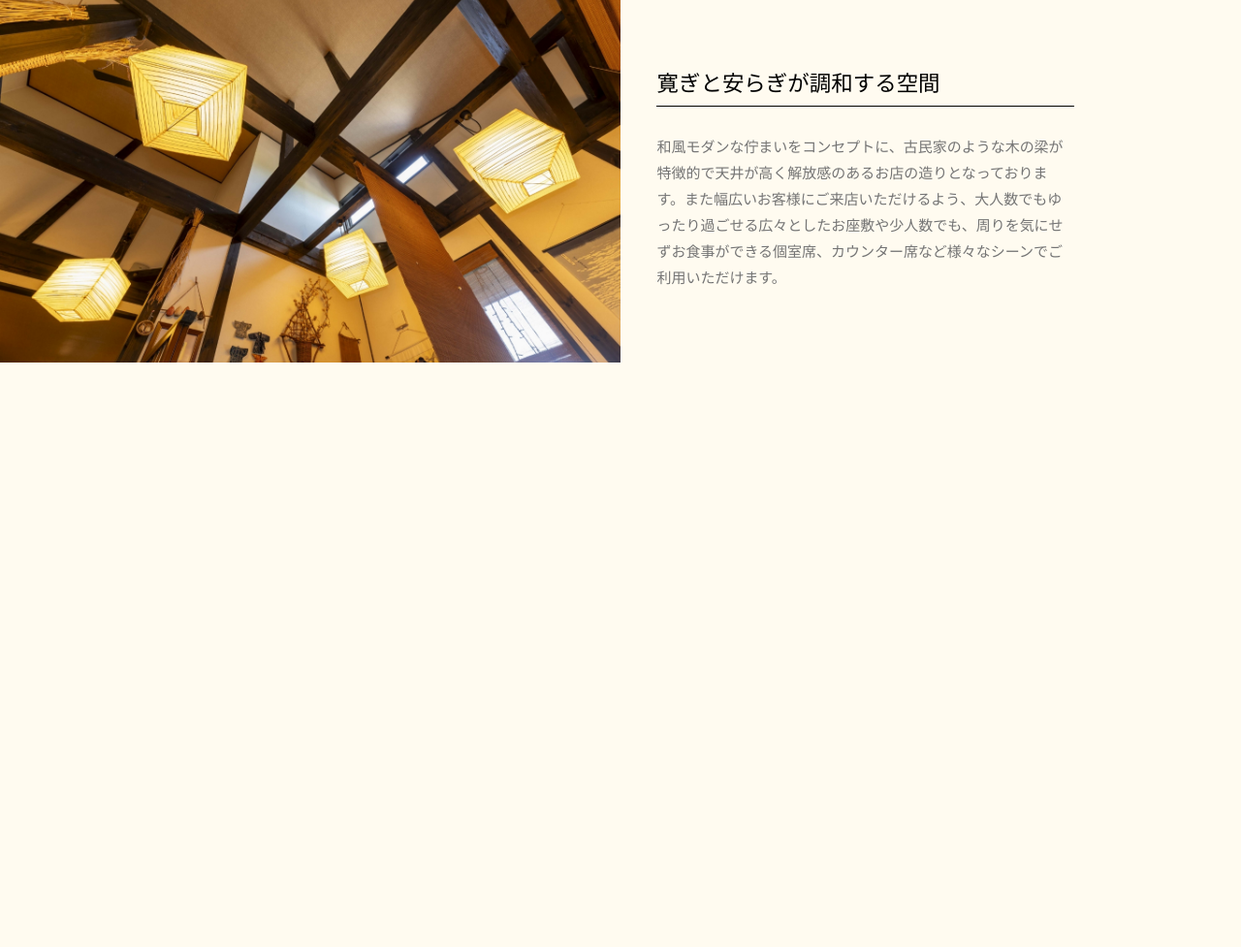
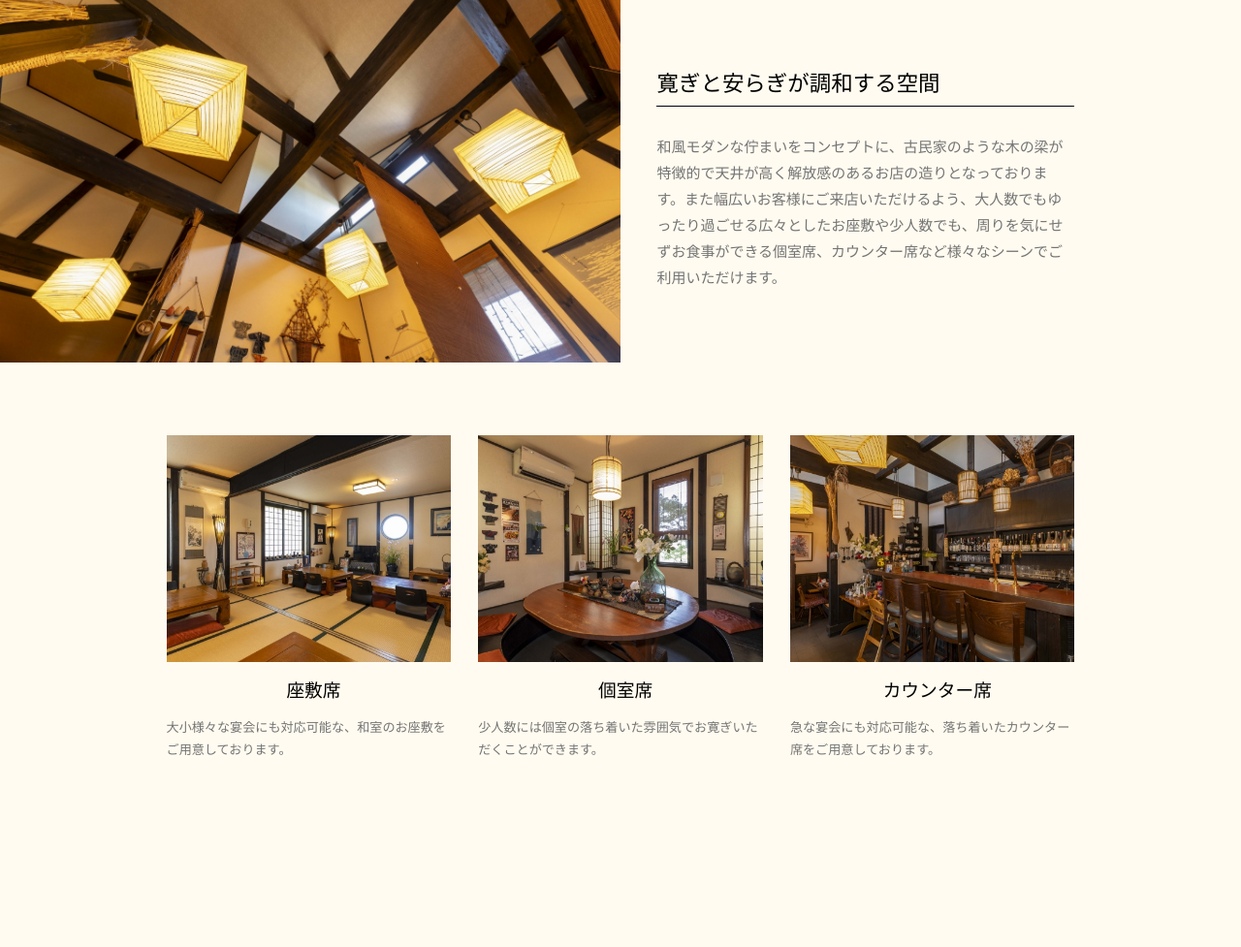
Before and after one commit to kato-t-web/fuji202510, a PHP site: page / in a window 1280 px wide. Shown: the part 2117-3094 px from the top of the page at 97% size. Before the commit the page ends 2491 px from the top, so only its background shows below. Run offline with PHP 8.4, Linux system fonts and the light colour scheme.

Commit message:
Implement scroll fade-in animations and enhance concept section layout
- Added fade-in animation functionality for elements in the news and concept sections to improve user engagement.
- Introduced a new grid layout for the concept section, featuring cards for different seating options.
- Updated CSS styles to support the new layout and animations, ensuring a cohesive visual experience.

```diff
--- a/index.html
+++ b/index.html
@@ -53,22 +53,22 @@
 
     <section class="l-news" id="news">
         <div class="l-news__inner">
-            <h2 class="c-section-title">新着情報</h2>
+            <h2 class="c-section-title js-fadein">新着情報</h2>
             <div class="c-news">
-                <a href="#" class="c-news__item">
+                <a href="#" class="c-news__item js-fadein">
                     <time class="c-news__date">2025.10.10</time>
                     <h3 class="c-news__title">新メニューを追加しました</h3>
                 </a>
-                <a href="#" class="c-news__item">
+                <a href="#" class="c-news__item js-fadein">
                     <time class="c-news__date">2025.10.05</time>
                     <h3 class="c-news__title">営業時間変更のお知らせ</h3>
                 </a>
-                <a href="#" class="c-news__item">
+                <a href="#" class="c-news__item js-fadein">
                     <time class="c-news__date">2025.10.01</time>
                     <h3 class="c-news__title">10月の定休日について</h3>
                 </a>
             </div>
-            <a href="#" class="c-button">
+            <a href="#" class="c-button js-fadein">
                 <span class="c-button__text">バックナンバー</span>
                 <span class="c-button__arrow">→</span>
             </a>
@@ -77,9 +77,9 @@
 
     <section class="l-concept" id="concept">
         <div class="l-concept__inner">
-            <h2 class="c-section-title">こだわり</h2>
+            <h2 class="c-section-title js-fadein">こだわり</h2>
             <div class="c-concept">
-                <div class="c-concept__row">
+                <div class="c-concept__row js-fadein">
                     <div class="c-concept__text">
                         <h3 class="c-concept__heading">おもてなしの心</h3>
                         <p class="c-concept__description">昭和53年の創業以来、ここ東北町にお店を構え、地域の皆様だけでなく、遠方から足を運んでくださる方々にも、心から満足いただけるよう、お腹いっぱい食べて笑顔でお帰りいただきたいという思いで、地場の食材をはじめ、季節ごとの旬の味覚を使った料理を提供しております。</p>
@@ -88,13 +88,37 @@
                         <img src="assets/images/img_concept01.jpg" alt="おもてなしの心">
                     </div>
                 </div>
-                <div class="c-concept__row c-concept__row--reverse">
+                <div class="c-concept__row c-concept__row--reverse js-fadein">
                     <div class="c-concept__text">
                         <h3 class="c-concept__heading">寛ぎと安らぎが調和する空間</h3>
                         <p class="c-concept__description">和風モダンな佇まいをコンセプトに、古民家のような木の梁が特徴的で天井が高く解放感のあるお店の造りとなっております。また幅広いお客様にご来店いただけるよう、大人数でもゆったり過ごせる広々としたお座敷や少人数でも、周りを気にせずお食事ができる個室席、カウンター席など様々なシーンでご利用いただけます。</p>
                     </div>
                     <div class="c-concept__image c-concept__image--left">
                         <img src="assets/images/img_concept02.jpg" alt="寛ぎと安らぎが調和する空間">
+                    </div>
+                </div>
+                <div class="c-concept__grid js-fadein">
+                    <div class="c-concept__card">
+                        <div class="c-concept__card-image">
+                            <img src="assets/images/img_concept03.jpg" alt="座敷席">
+                        </div>
+                        <h4 class="c-concept__card-title">座敷席</h4>
+                        <p class="c-concept__card-text">大小様々な宴会にも対応可能な、和室のお座敷をご用意しております。
+                            </p>
+                    </div>
+                    <div class="c-concept__card">
+                        <div class="c-concept__card-image">
+                            <img src="assets/images/img_concept04.jpg" alt="個室席">
+                        </div>
+                        <h4 class="c-concept__card-title">個室席</h4>
+                        <p class="c-concept__card-text">少人数には個室の落ち着いた雰囲気でお寛ぎいただくことができます。</p>
+                    </div>
+                    <div class="c-concept__card">
+                        <div class="c-concept__card-image">
+                            <img src="assets/images/img_concept05.jpg" alt="カウンター席">
+                        </div>
+                        <h4 class="c-concept__card-title">カウンター席</h4>
+                        <p class="c-concept__card-text">急な宴会にも対応可能な、落ち着いたカウンター席をご用意しております。</p>
                     </div>
                 </div>
             </div>
--- a/script.js
+++ b/script.js
@@ -45,4 +45,28 @@ document.addEventListener('DOMContentLoaded', function() {
 
     // 初期化：自動再生開始
     startAutoPlay();
+
+    // スクロールフェードインアニメーション
+    const fadeInElements = document.querySelectorAll('.js-fadein');
+
+    const observerOptions = {
+        root: null,
+        rootMargin: '0px 0px -100px 0px', // 要素が画面下から100px手前に来たら発動
+        threshold: 0
+    };
+
+    const fadeInObserver = new IntersectionObserver((entries) => {
+        entries.forEach(entry => {
+            if (entry.isIntersecting) {
+                entry.target.classList.add('is-visible');
+                // 一度表示されたら監視を解除（必要に応じて削除可能）
+                fadeInObserver.unobserve(entry.target);
+            }
+        });
+    }, observerOptions);
+
+    // 各要素の監視を開始
+    fadeInElements.forEach(element => {
+        fadeInObserver.observe(element);
+    });
 });
--- a/style.css
+++ b/style.css
@@ -812,3 +812,56 @@ img {
     height: 100%;
     object-fit: cover;
 }
+
+.c-concept__grid {
+    display: grid;
+    grid-template-columns: repeat(3, 1fr);
+    gap: 3rem;
+    margin-top: 6rem;
+}
+
+.c-concept__card {
+    display: flex;
+    flex-direction: column;
+}
+
+.c-concept__card-image {
+    width: 100%;
+    height: 25rem;
+    overflow: hidden;
+    margin-bottom: 2rem;
+}
+
+.c-concept__card-image img {
+    width: 100%;
+    height: 100%;
+    object-fit: cover;
+}
+
+.c-concept__card-title {
+    font-size: 2rem;
+    font-weight: 500;
+    font-family: "Noto Serif JP", serif;
+    color: #000;
+    margin-bottom: 1.5rem;
+    text-align: center;
+}
+
+.c-concept__card-text {
+    font-size: 1.4rem;
+    line-height: 1.8;
+    color: #747474;
+    text-align: left;
+}
+
+/* Scroll Fade In Animation */
+.js-fadein {
+    opacity: 0;
+    transform: translateY(30px);
+    transition: opacity 1s ease-out, transform 1s ease-out;
+}
+
+.js-fadein.is-visible {
+    opacity: 1;
+    transform: translateY(0);
+}
```
